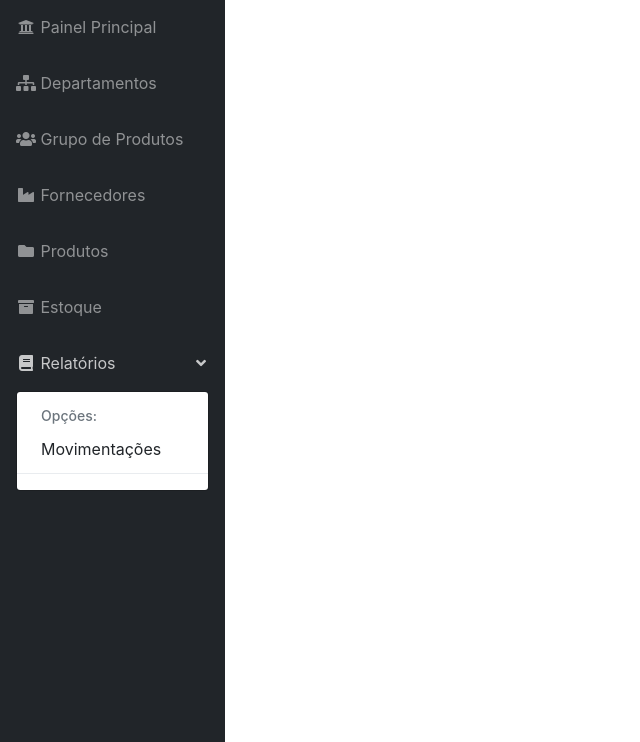
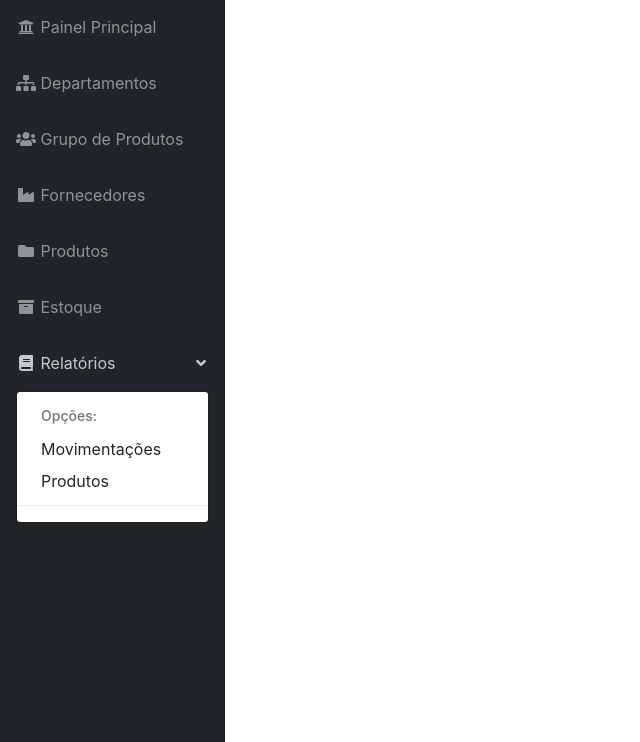
Before and after one commit to leilsonfrancelino/almoxarifado, a PHP site: page /view/painel.php in a window 1280 px wide, after a click on "Relatórios". Shown: the part 58-800 px from the top of the page, without its empty margins (0-640 px from the left). Run offline with PHP 8.4, Linux system fonts and the light colour scheme; a user stored in the database is signed in; data that the repository does not hold is empty.

Commit message:
Adicionando o menu produto

```diff
--- a/view/menu.php
+++ b/view/menu.php
@@ -57,6 +57,7 @@
         <div class="dropdown-menu" aria-labelledby="pagesDropdown">
             <h6 class="dropdown-header">Opções:</h6>
 			<a class="dropdown-item" href="relatorio_movimentacoes.php">Movimentações</a>
+            <a class="dropdown-item" href="relatorio_produtos.php">Produtos</a>
             <div class="dropdown-divider"></div>
         </div>
     </li>
```
